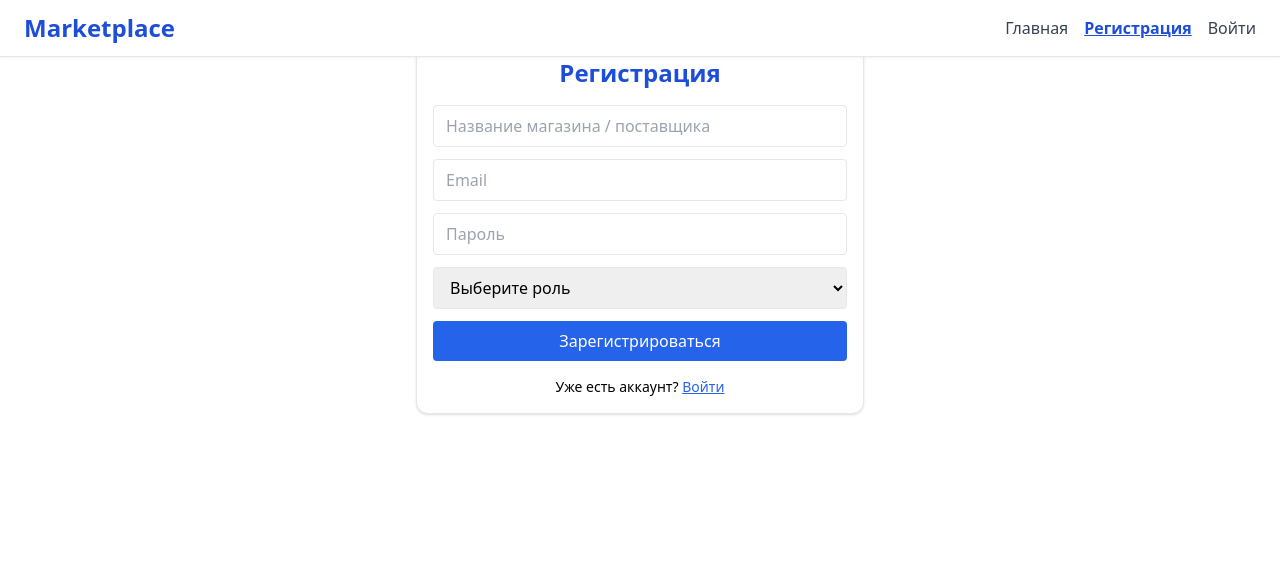
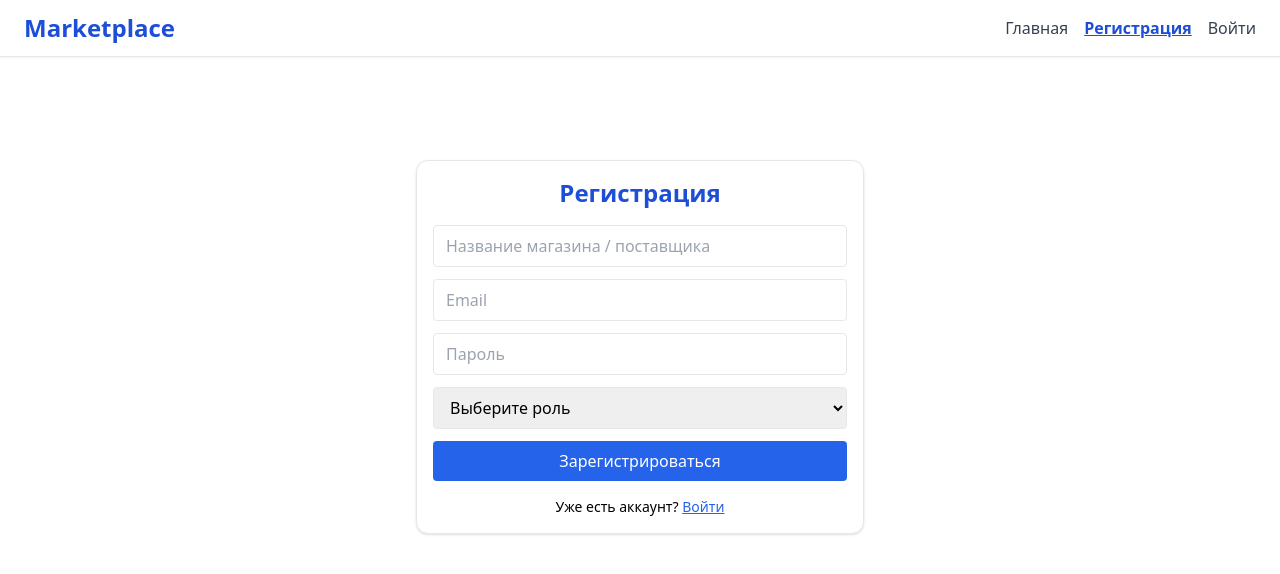
Before and after one commit to Qazaq009/marketplace-nurbol, a React (Vite) app: page /register in a window 1280 px wide. Shown: the top 574 px of the page. Built offline with nearby package versions, Linux system fonts and the light colour scheme.

Commit message:
Опущена форма регистрации

```diff
--- a/src/pages/Register.jsx
+++ b/src/pages/Register.jsx
@@ -51,7 +51,7 @@ export default function Register() {
   };
 
   return (
-    <div className="max-w-md mx-auto mt-10 p-4 border rounded-xl shadow bg-white">
+    <div className="max-w-md mx-auto mt-40 p-4 border rounded-xl shadow bg-white">
       <h2 className="text-2xl font-bold mb-4 text-center text-blue-700">Регистрация</h2>
 
       {error && <div className="text-red-500 mb-3 text-center">{error}</div>}
```
